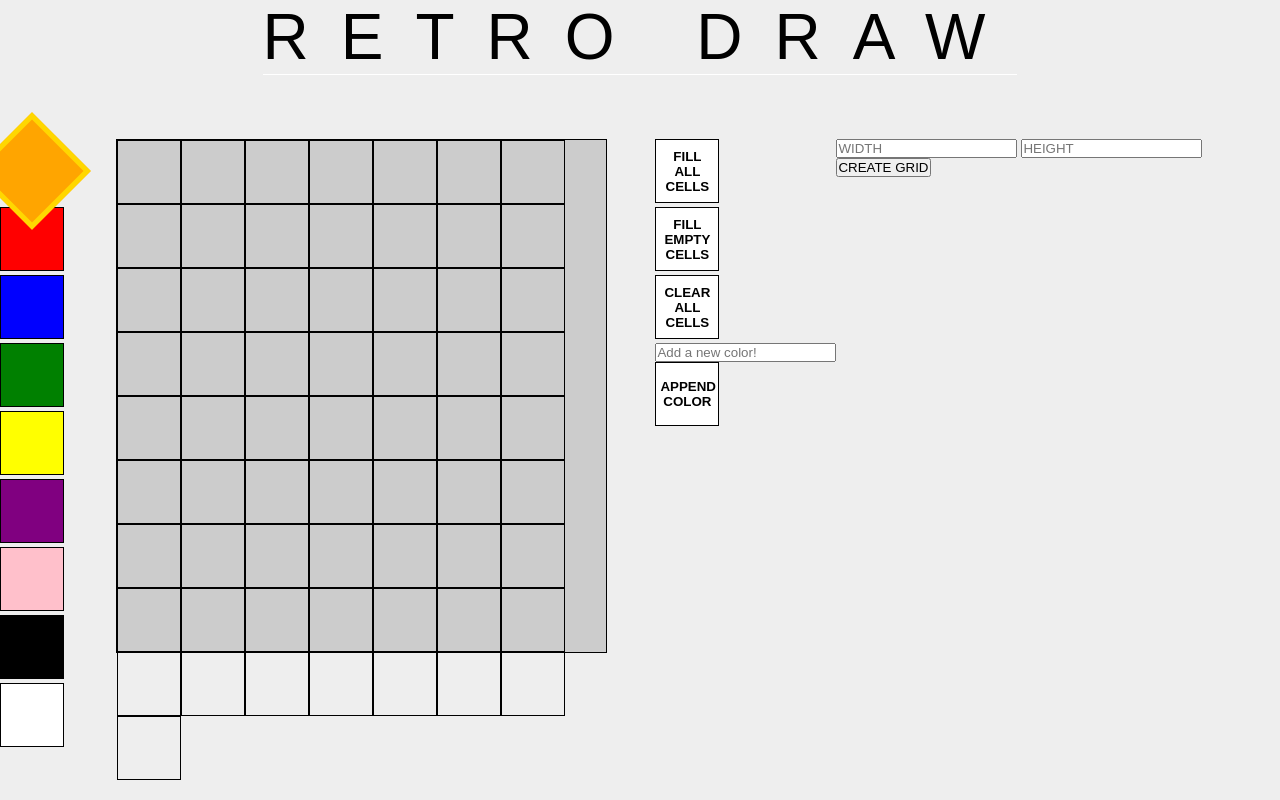
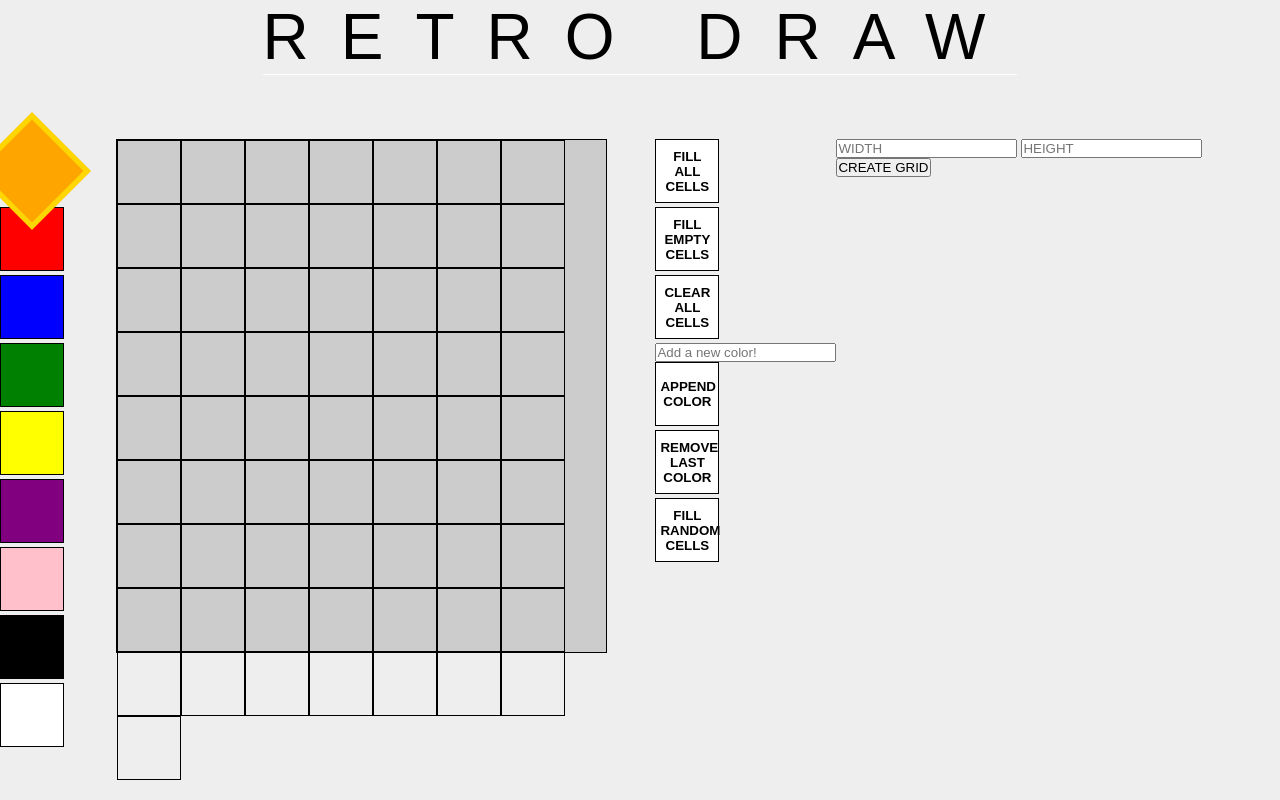
Before and after one commit to irationsal/retrodraw, a plain HTML site: page index.html in a window 1280 px wide. Drawn offline with nearby package versions, Linux system fonts and the light colour scheme.

Commit message:
Update index.html

```diff
--- a/index.html
+++ b/index.html
@@ -1,3 +1,4 @@
+<!--Netlify site: https://reverent-wozniak-7329a9.netlify.app/-->
 <html>
   <head>
     <link rel="stylesheet" href="style.css">
@@ -16,6 +17,8 @@
         <button class="clear">CLEAR ALL CELLS</button>
         <input type=text placeholder="Add a new color!">
         <button class='append-color'>APPEND COLOR</button>
+        <button class='remove-color'>REMOVE LAST COLOR</button>
+        <button class='random-color'>FILL RANDOM CELLS</button>
       </section>
       <section class=grid-controls>
         <input id='width' type=text placeholder="WIDTH">
```
